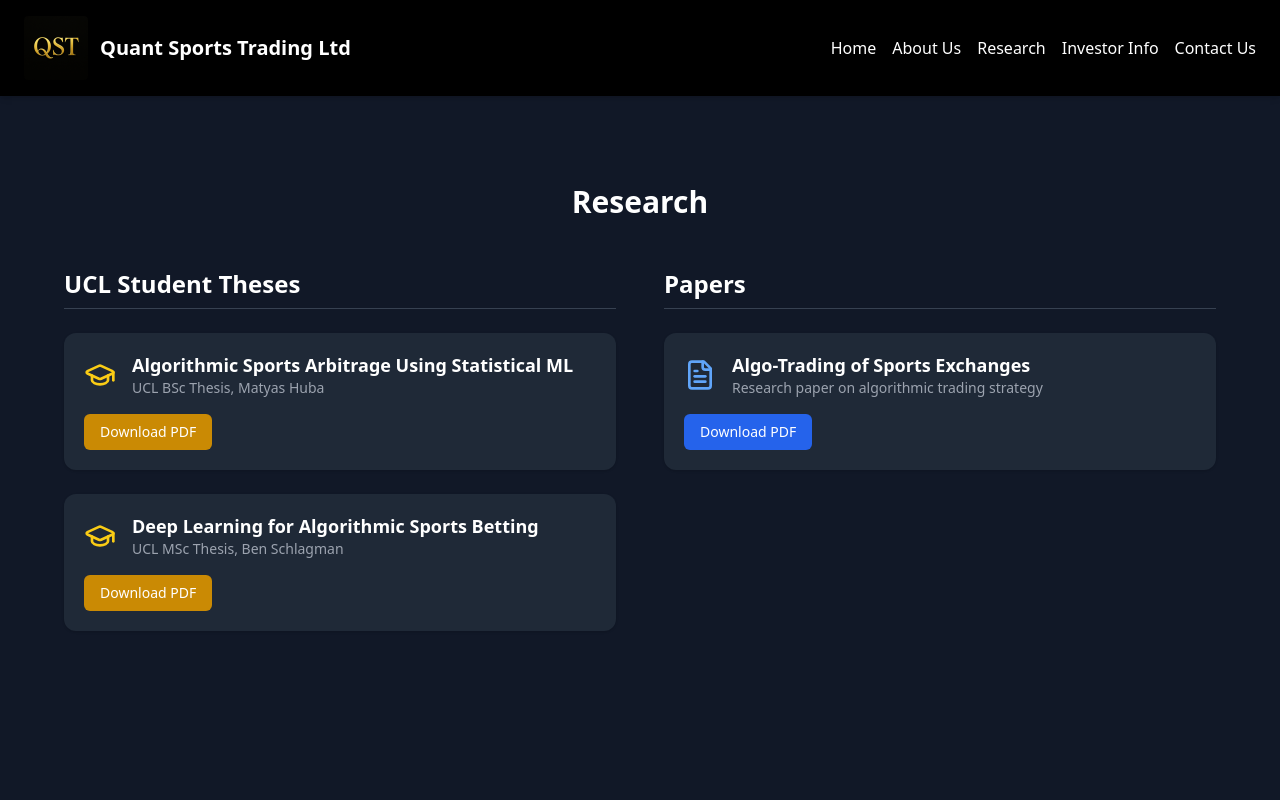
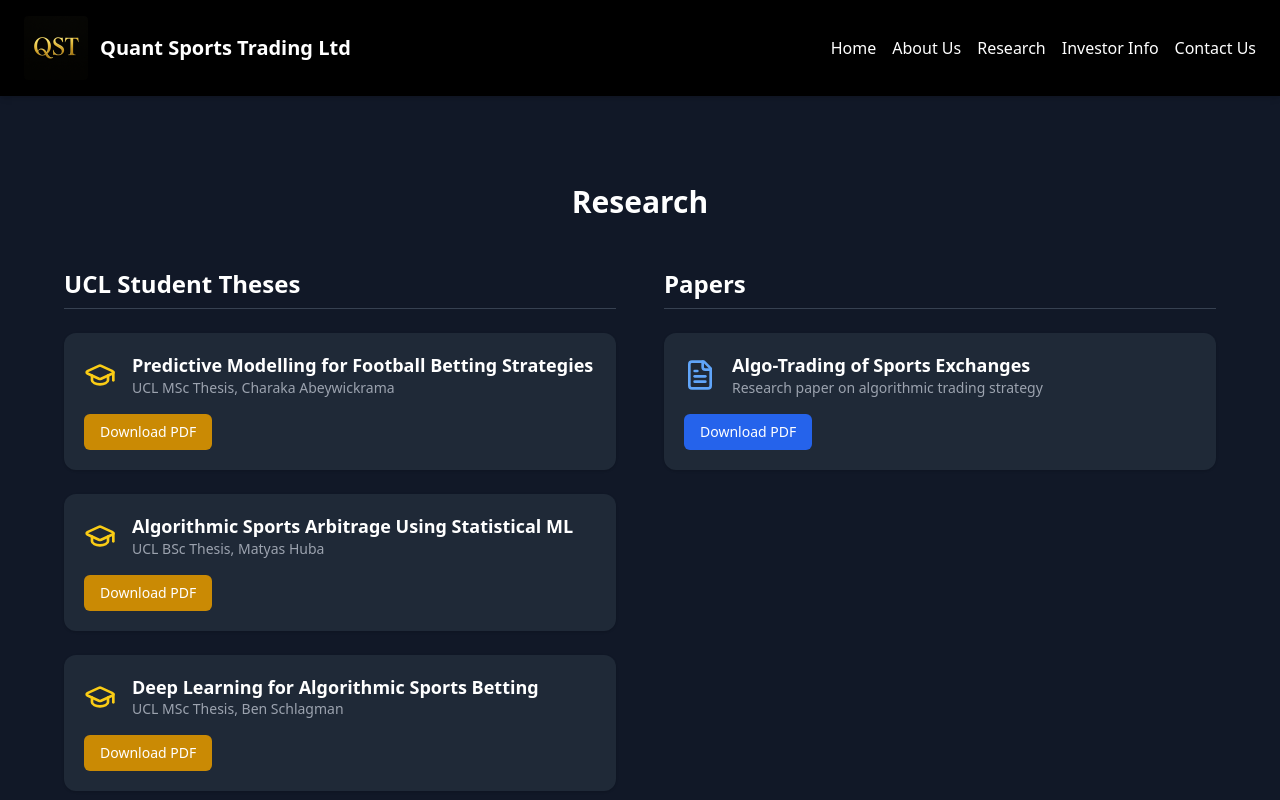
Before and after one commit to KevinMcLeanWAC/QST-website, a React (Vite) app: page /research in a window 1280 px wide. Shown: the top 800 px of the page. Built offline with nearby package versions, Linux system fonts and the light colour scheme.

Commit message:
Fix filename and update Research page for Charaka Abeywickrama thesis

```diff
--- a/src/ResearchPage.jsx
+++ b/src/ResearchPage.jsx
@@ -14,6 +14,27 @@ export default function ResearchPage() {
           </h2>
 
           <div className="space-y-6">
+            {/* Charaka Abeywickrama Thesis */}
+            <div className="bg-gray-800 p-5 rounded-xl shadow hover:shadow-lg transition">
+              <div className="flex items-center space-x-4">
+                <GraduationCap className="w-8 h-8 text-yellow-400" />
+                <div>
+                  <h3 className="text-lg font-semibold leading-snug">
+                    Predictive Modelling for Football Betting Strategies
+                  </h3>
+                  <p className="text-gray-400 text-sm">UCL MSc Thesis, Charaka Abeywickrama</p>
+                </div>
+              </div>
+              <a
+                href="/docs/Predictive%20Modelling%20for%20Football%20Betting%20Strategies%20MSc%20Thesis%20Charaka%20Abeywickrama.pdf"
+                target="_blank"
+                rel="noopener noreferrer"
+                className="inline-block mt-4 bg-yellow-600 hover:bg-yellow-700 text-white px-4 py-2 rounded-md text-sm"
+              >
+                Download PDF
+              </a>
+            </div>
+
             {/* Matyas Huba Thesis */}
             <div className="bg-gray-800 p-5 rounded-xl shadow hover:shadow-lg transition">
               <div className="flex items-center space-x-4">
```
Also changed, not shown: 1 other file (tests, documents, lock files or other folders).
